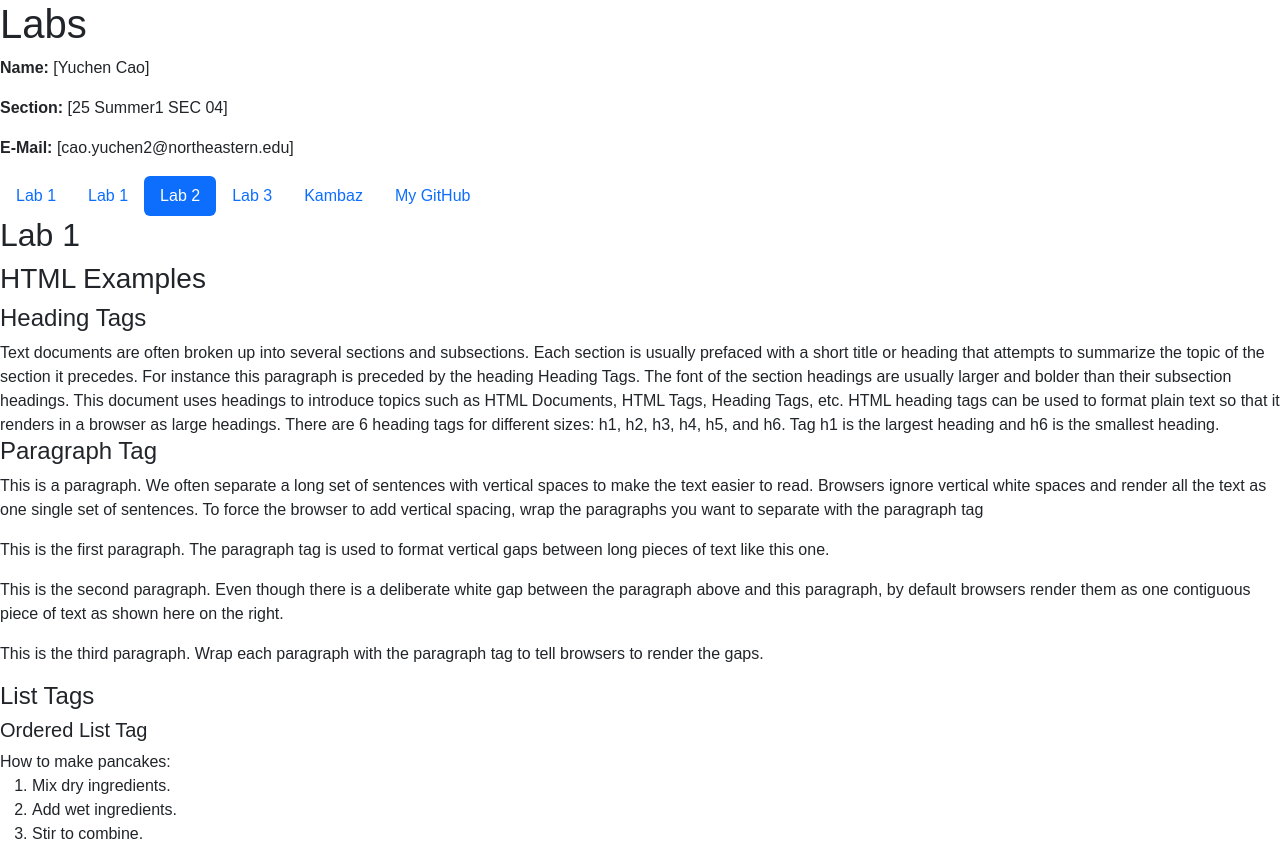
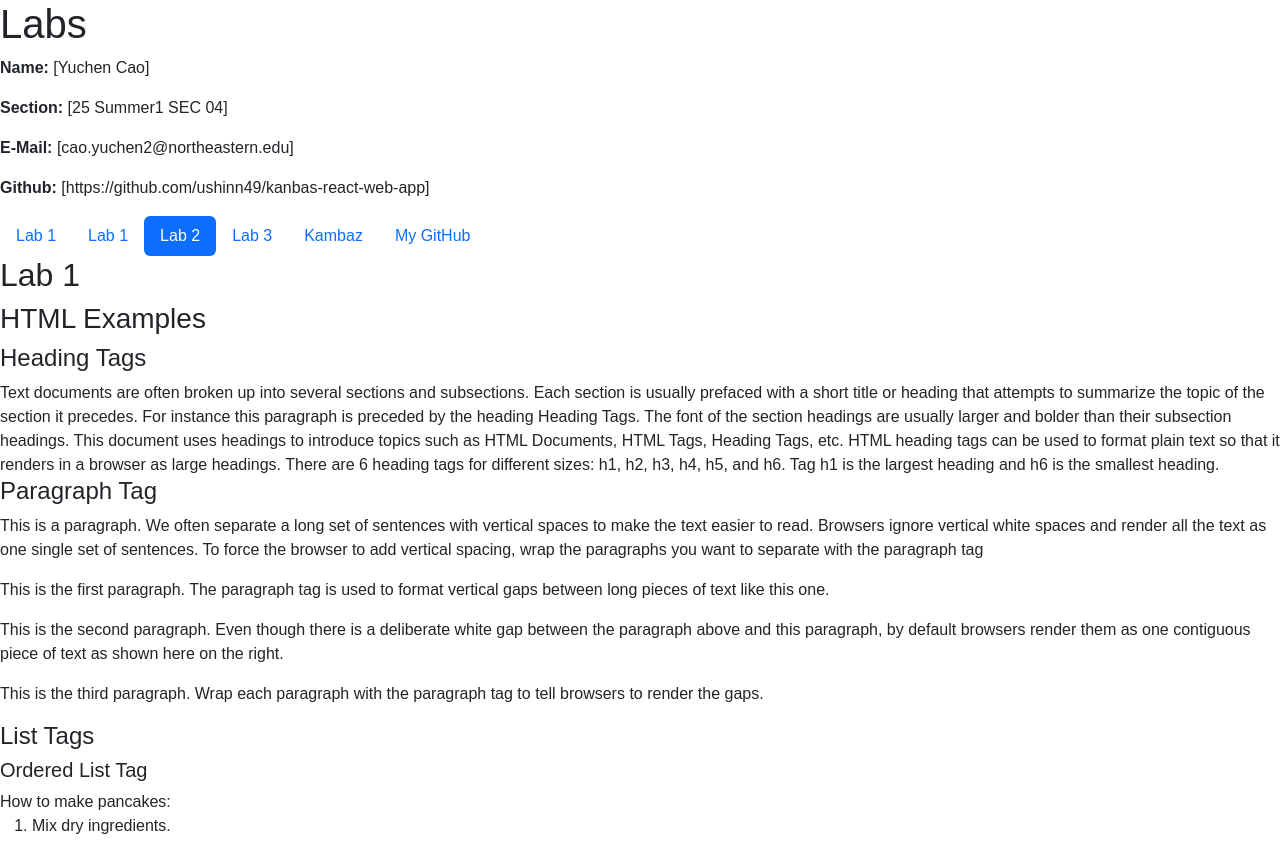
Before and after one commit to ushinn49/kanbas-react-web-app, a React app: page /#/Labs/Lab1 in a window 1280 px wide. Shown: the top 841 px of the page. Built offline with nearby package versions, Linux system fonts and the light colour scheme; the HTML template or start-up script is replaced by a standard one.

Commit message:
add github link

```diff
--- a/src/Labs/index.tsx
+++ b/src/Labs/index.tsx
@@ -10,6 +10,7 @@ export default function Labs() {
       <p><strong>Name:</strong> [Yuchen Cao]</p>
       <p><strong>Section:</strong> [25 Summer1 SEC 04]</p>
       <p><strong>E-Mail:</strong> [cao.yuchen2@northeastern.edu]</p>
+      <p><strong>Github:</strong> [https://github.com/ushinn49/kanbas-react-web-app]</p>
       <TOC />
       <Routes>
         <Route path="/" element={<Navigate to="Lab1" />} />
```
